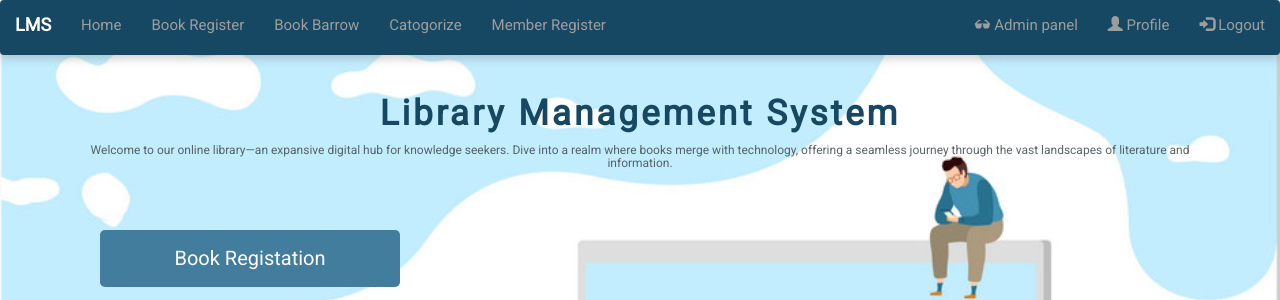
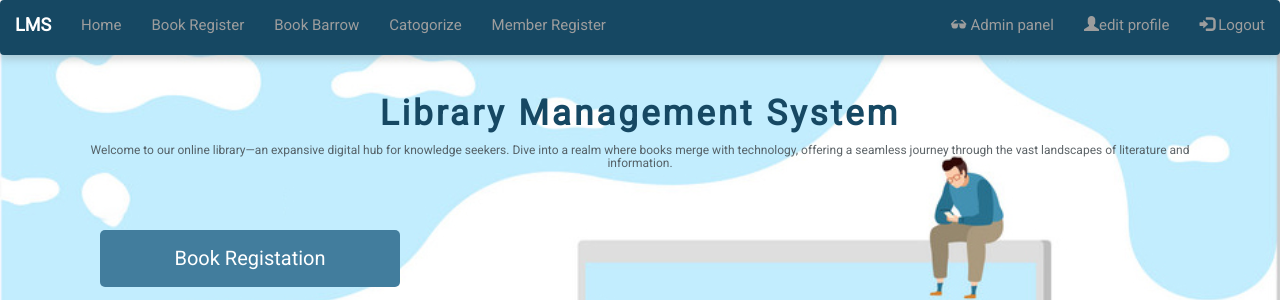
Before and after one commit to MalinduTharaka/Library-Management-System, a PHP site: page /login/home.php in a window 1280 px wide. Shown: the top 300 px of the page. Run offline with PHP 8.4, Linux system fonts and the light colour scheme.

Commit message:
error fixed in include-header

```diff
--- a/login/includes/header.php
+++ b/login/includes/header.php
@@ -18,7 +18,7 @@
     </ul>
     <ul class="nav navbar-nav navbar-right">
       <li><a href="..\login\panel_data.php"><span class="glyphicon glyphicon-sunglasses"></span> Admin panel</a></li>
-      <li><a href="..\login\edit.php"><span class="glyphicon glyphicon-user"></span> Profile</a></li>
+      <li><a href="..\login\edit.php"><span class="glyphicon glyphicon-user"></span>edit profile</a></li>
       <li><a href="..\index.php" onclick="confirmLogout()"><span class="glyphicon glyphicon-log-in"></span> Logout</a></li>
     </ul>
   </div>
```
